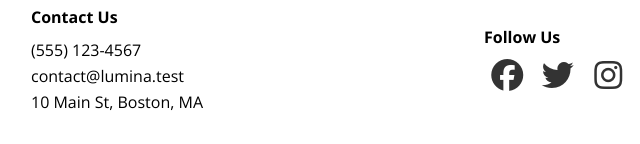
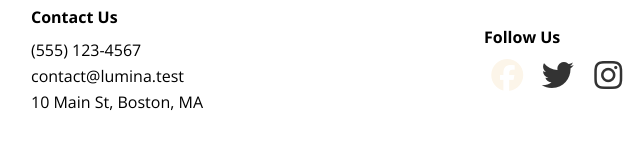
Before and after one commit to emines0/lumina, a plain HTML site: page index.html in a window 1280 px wide. In both pictures the pointer is over the link 991 px from the left and 1957 px from the top of the page. Shown: the part 1877-2021 px from the top of the page, 484-1124 px from the left. Drawn offline with nearby package versions, Linux system fonts and the light colour scheme.

Commit message:
socials links hover

```diff
--- a/css/styles.css
+++ b/css/styles.css
@@ -149,6 +149,10 @@ img {
   margin: 0.2rem;
 }
 
+.footer a:hover {
+  color: var(--primary-color);
+}
+
 /* Media Queries */
 @media (max-width: 768px) {
   .header .header-flex,
```
